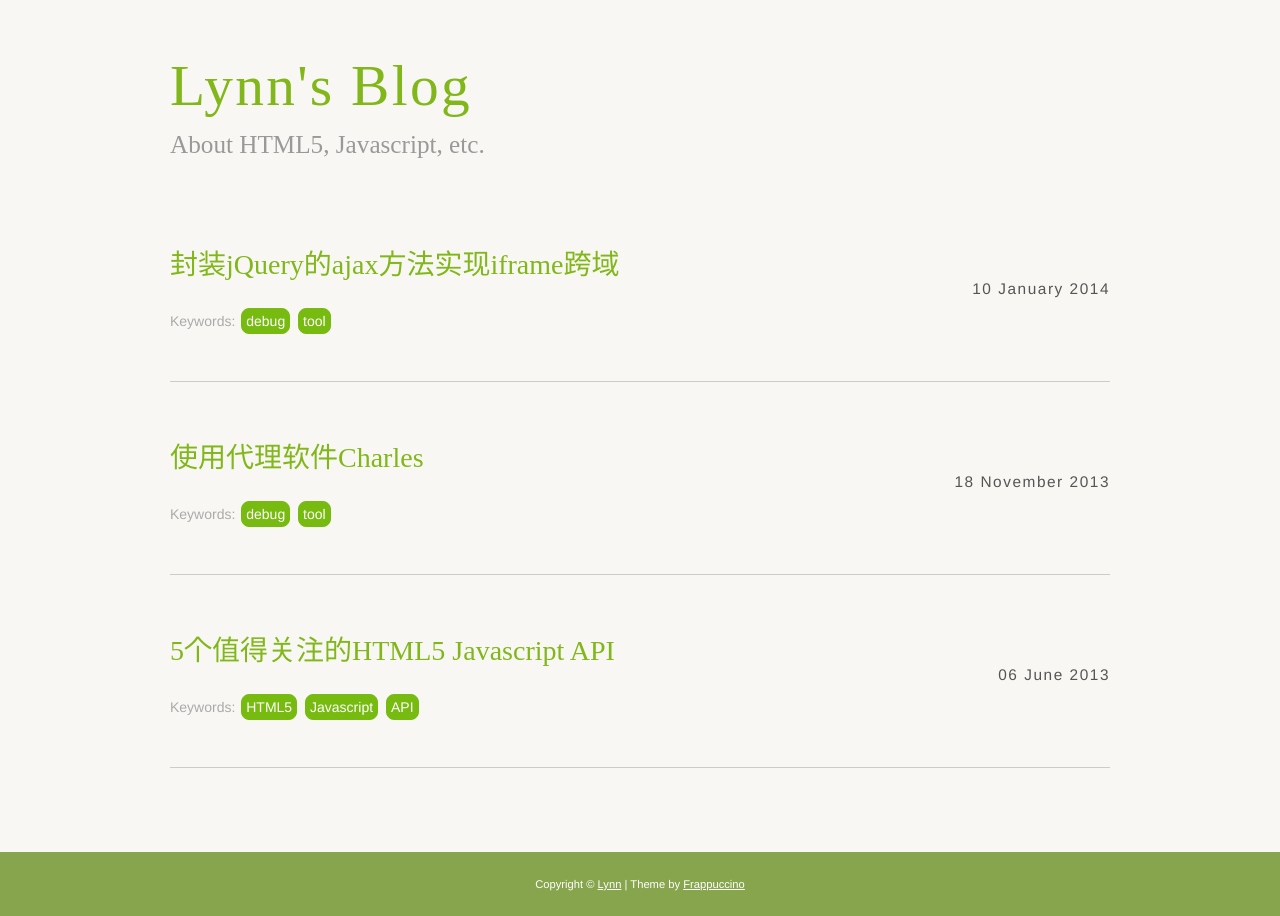
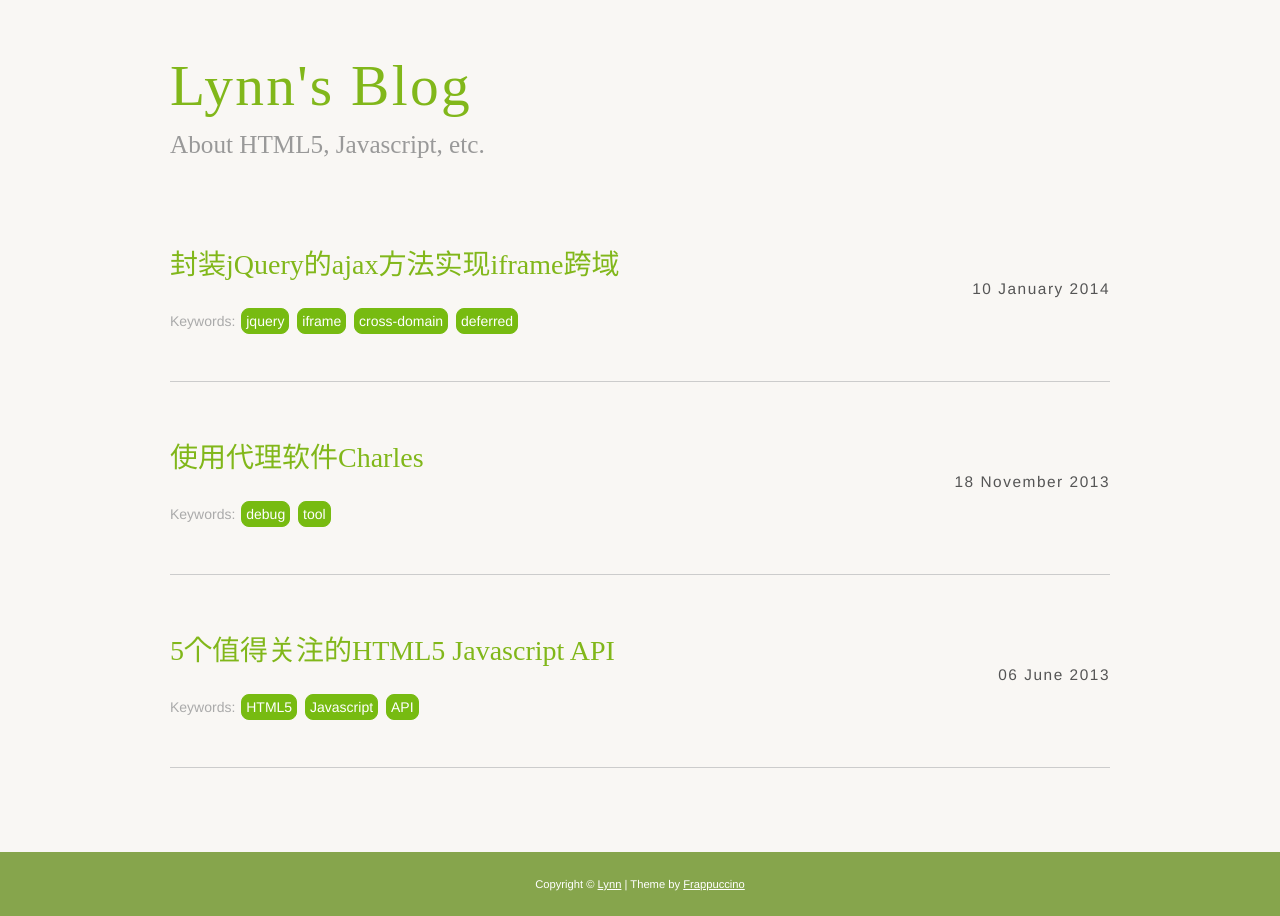
Before and after one commit to Lynn-cc/Lynn-cc.github.io, a Jekyll site: the page built from index.html, in a window 1280 px wide. Built offline with Jekyll 4.4.1, drawn with Linux system fonts in a browser that asks for light colours; some web fonts are replaced; the list of posts is cut into pages by our own code; some of the changed lines change nothing that is shown.

Commit message:
modified details

```diff
--- a/_posts/2014-01-10-Cross-domain-by-iframe-with-jquery-ajax.md
+++ b/_posts/2014-01-10-Cross-domain-by-iframe-with-jquery-ajax.md
@@ -1,7 +1,7 @@
 ---
 layout: post_page
 title: Cross-domain by iframe with jQuery ajax
-tags: debug tool
+tags: jquery iframe cross-domain deferred
 category: tools
 titleCN: 封装jQuery的ajax方法实现iframe跨域
 ---
@@ -61,7 +61,7 @@ titleCN: 封装jQuery的ajax方法实现iframe跨域
     });
 
 
-$.ajax返回的是一个[$.Deferred][deferred]对象，是一个js异步的解决方案。关于它的介绍可以参考文档，或者[这篇文章][ruanyifeng]。
+$.ajax返回的是一个[$.Deferred][http://api.jquery.com/jQuery.Deferred/]对象，是一个js异步的解决方案。关于它的介绍可以参考文档，或者[这篇文章][http://www.ruanyifeng.com/blog/2011/08/a_detailed_explanation_of_jquery_deferred_object.html]。
 
 而我们希望cc.ajax的调用方式和$.ajax可以完全一样。
 
@@ -118,7 +118,3 @@ $.ajax返回的是一个[$.Deferred][deferred]对象，是一个js异步的解
         cc.crossAlready = true;
         cc.crossLoading = false;
     };
-
-
-[deferred]: (http://api.jquery.com/jQuery.Deferred/)
-[ruanyifeng]: (http://www.ruanyifeng.com/blog/2011/08/a_detailed_explanation_of_jquery_deferred_object.html)
```
